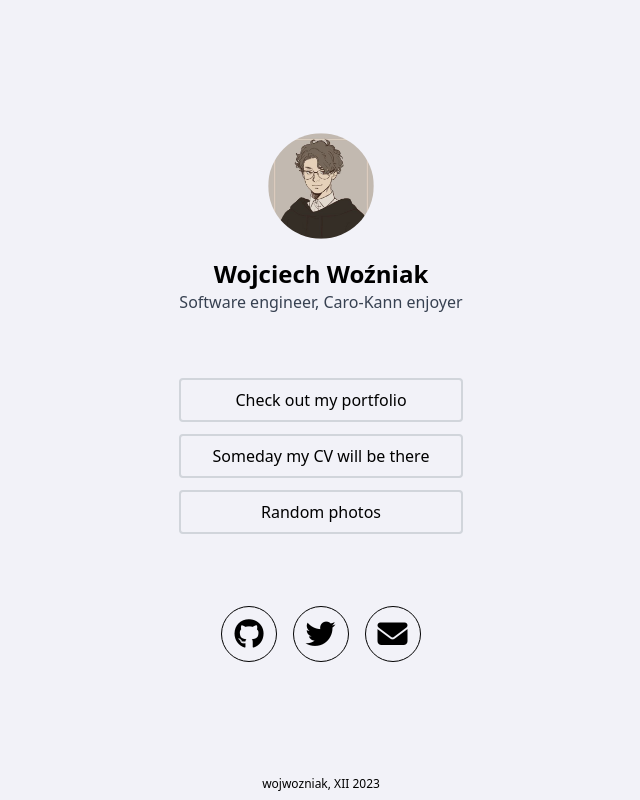
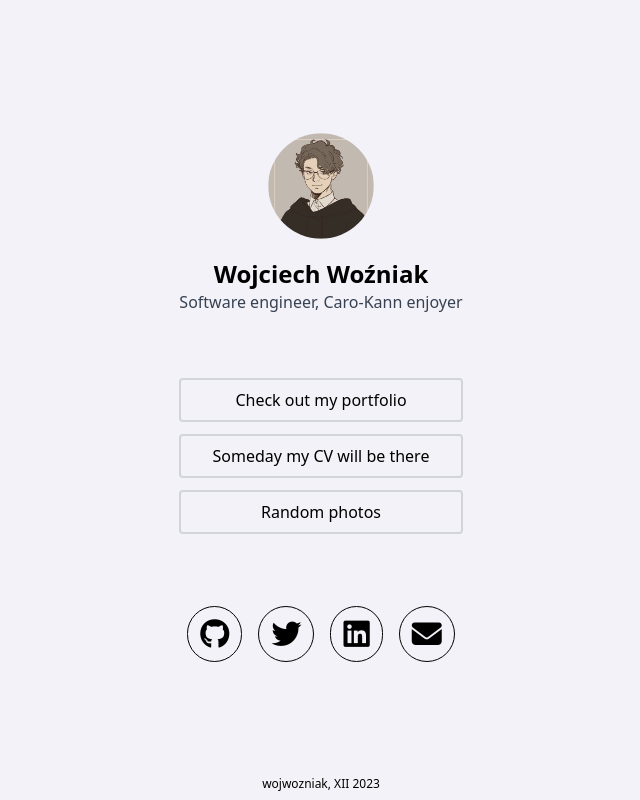
Before and after one commit to wojwozniak/wojwozniak.github.io, a website: page index.html in a window 1280 px wide. Shown: the whole page, without its empty margins (319-959 px from the left). Drawn offline with Linux system fonts and the light colour scheme.

Commit message:
Update index.html

```diff
--- a/index.html
+++ b/index.html
@@ -57,6 +57,11 @@
                 target="_blank">
                 <i class="fab fa-twitter"></i>
             </a>
+            <a href="https://www.linkedin.com/in/wojwozniak1/"
+                class="icon-link border border-black text-black rounded-full p-3 text-3xl inline-flex items-center justify-center hover:bg-black hover:text-white transition-colors"
+                target="_blank">
+                <i class="fab fa-linkedin"></i>
+            </a>
             <a href="mailto:wozniak.wojciech@protonmail.com"
                 class="icon-link border border-black text-black rounded-full p-3 text-3xl inline-flex items-center justify-center hover:bg-black hover:text-white transition-colors"
                 target="_blank">
```
